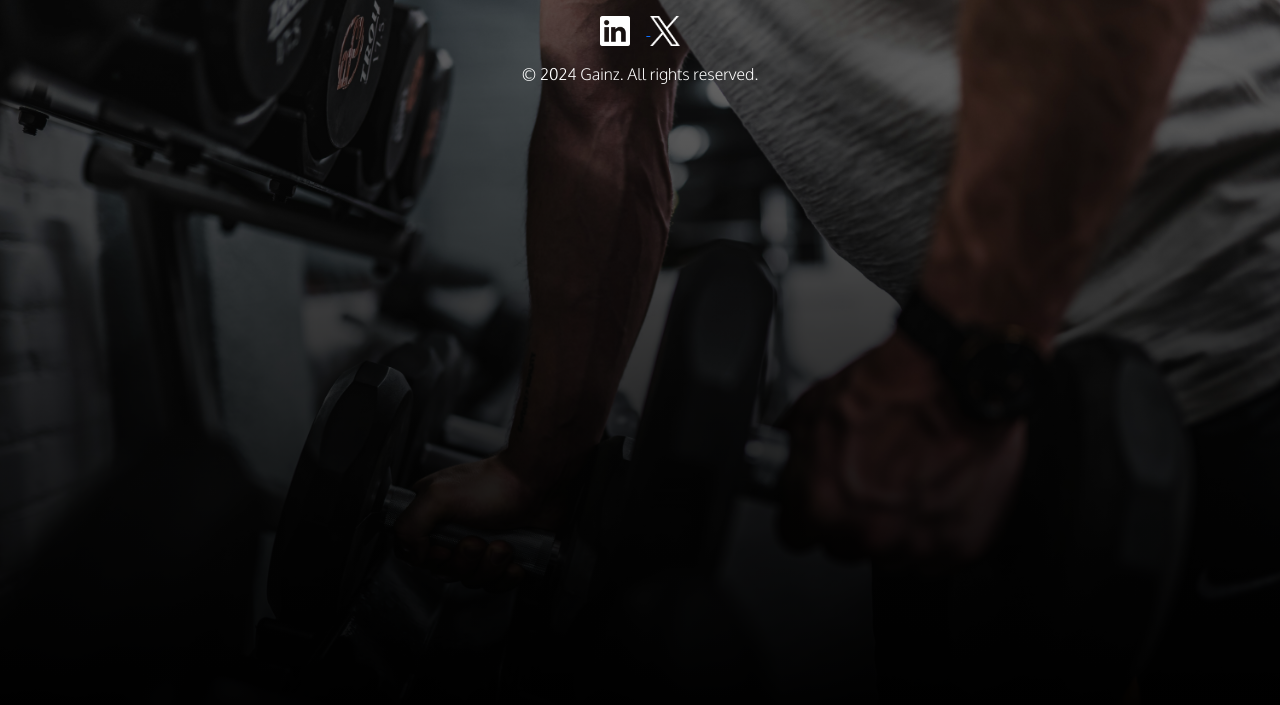
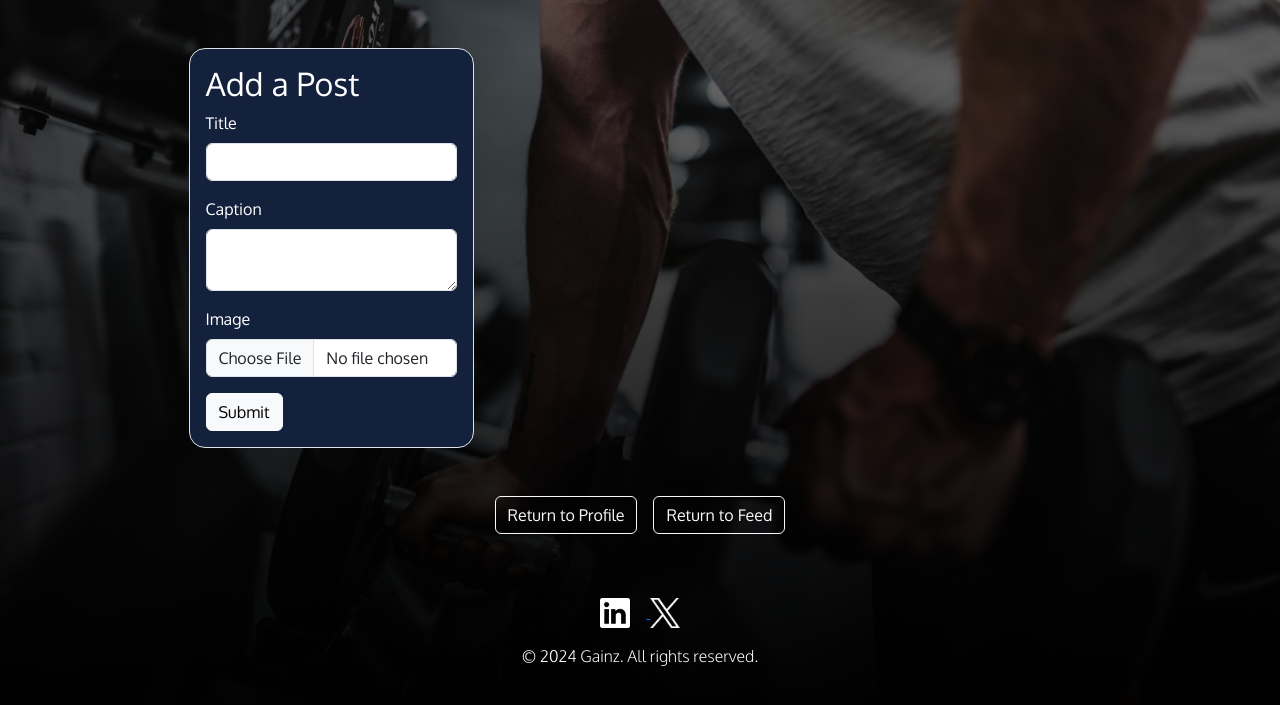
Before and after one commit to ervinCodes/gainz-hub, a Node server app: page /addPostPage in a window 1280 px wide. Shown: the part 74-779 px from the top of the page. Run offline with Node 20, Linux system fonts and the light colour scheme; the visitor is signed in with stand-in values (Sample User, id 1); data that the repository does not hold is empty; some libraries are stand-ins or nearby versions; some web fonts are replaced.

Commit message:
Post Page

```diff
--- a/controllers/home.js
+++ b/controllers/home.js
@@ -4,13 +4,6 @@ module.exports = {
     },
     getAbout: (req, res) => {
       res.render("about.ejs");
-    },
-    getAddPostPage: (req, res) => {
-      try {
-        res.render("addPostPage.ejs")
-      } catch (err) {
-        console.log(err);
-      }
     },
     getWorkoutsPage: (req, res) => {
       try {
--- a/controllers/posts.js
+++ b/controllers/posts.js
@@ -7,6 +7,14 @@ module.exports = {
     try {
       const posts = await Post.find({ user: req.user.id });
       res.render("profile.ejs", { posts: posts, user: req.user });
+    } catch (err) {
+      console.log(err);
+    }
+  },
+  getAddPostPage: async (req, res) => {
+    try {
+      const posts = await Post.find({ user: req.user.id });
+      res.render("addPostPage.ejs", { posts: posts, user: req.user })
     } catch (err) {
       console.log(err);
     }
@@ -48,7 +56,7 @@ module.exports = {
         user: req.user.id,
       });
       console.log("Post has been added!");
-      res.redirect("/profile");
+      res.redirect("/addPostPage");
     } catch (err) {
       console.log(err);
     }
--- a/routes/main.js
+++ b/routes/main.js
@@ -9,7 +9,7 @@ const { ensureAuth, ensureGuest } = require("../middleware/auth");
 router.get("/", homeController.getIndex);
 router.get("/about", homeController.getAbout);
 router.get("/profile", ensureAuth, postsController.getProfile);
-router.get("/addPostPage",ensureAuth, homeController.getAddPostPage);
+router.get("/addPostPage",ensureAuth, postsController.getAddPostPage);
 router.get("/workoutsPage", ensureAuth, homeController.getWorkoutsPage);
 router.get("/feed", ensureAuth, postsController.getFeed);
 router.get("/login", authController.getLogin);
--- a/views/addPostPage.ejs
+++ b/views/addPostPage.ejs
@@ -1,7 +1,57 @@
 <%- include('partials/navbar') -%>
 
-
-
-
-
+<div class="container text-white">
+  <div class="row justify-content-center align-items-start gap-5">
+    <!-- Col 1 -->
+    <div class="col-lg-3 mt-5 border p-3 rounded-4" style="background-color: #14213d">
+      <h2>Add a Post</h2>
+      <form
+        action="/post/createPost"
+        enctype="multipart/form-data"
+        method="POST"
+      >
+        <div class="mb-3">
+          <label for="title" class="form-label">Title</label>
+          <input type="text" class="form-control" id="title" name="title" />
+        </div>
+        <div class="mb-3">
+          <label for="caption" class="form-label">Caption</label>
+          <textarea class="form-control" id="caption" name="caption"></textarea>
+        </div>
+        <div class="mb-3">
+          <label for="imgUpload" class="form-label">Image</label>
+          <input
+            type="file"
+            class="form-control"
+            id="imageUpload"
+            name="file"
+          />
+        </div>
+        <button type="submit" class="btn btn-light" value="Upload">
+          Submit
+        </button>
+      </form>
+    </div>
+    <!-- Col 2 -->
+    <div class="col-lg-6 col d-flex justify-content-center align-items-start">
+      <ul class="row list-unstyled">
+        <% for(var i=0; i<posts.length; i++) {%>
+          <li class="col-lg-6 col justify-content-between mt-5">
+            <a href="/post/<%= posts[i]._id%>">
+              <img class="img-fluid" src="<%= posts[i].image%>">
+            </a>
+          </li>
+        <% } %>
+      </ul>
+    </div>
+  </div>
+</div>
+<div class="container">
+  <div class="row justify-content-center flex-row align-items-center my-5">
+    <div class="col d-flex justify-content-center align-items-center gap-3">
+      <a class="btn btn-outline-light" href="/profile">Return to Profile</a>
+      <a class="btn btn-outline-light" href="/feed">Return to Feed</a>
+    </div>
+  </div>
+</div>
 <%- include('partials/footer') -%>
--- a/views/post.ejs
+++ b/views/post.ejs
@@ -1,5 +1,5 @@
 <%- include('partials/navbar') -%>
-<div class="container">
+<div class="container text-white">
   <div class="row justify-content-center mt-5">
     <div class="col-6">
       <h2><%= post.title %></h2>
@@ -10,7 +10,7 @@
           action="/post/likePost/<%= post.id %>?_method=PUT"
           method="POST"
         >
-          <button class="btn btn-primary fa fa-heart" type="submit"></button>
+          <button class="btn text-white" type="submit"><i class="fa-regular fa-heart"></i></button>
         </form>
         <h3 class="col-3">Likes: <%= post.likes %></h3>
         <%if(post.user == user.id){ %>
```
Also changed, not shown: views/profile.ejs (+0 -19 lines).
